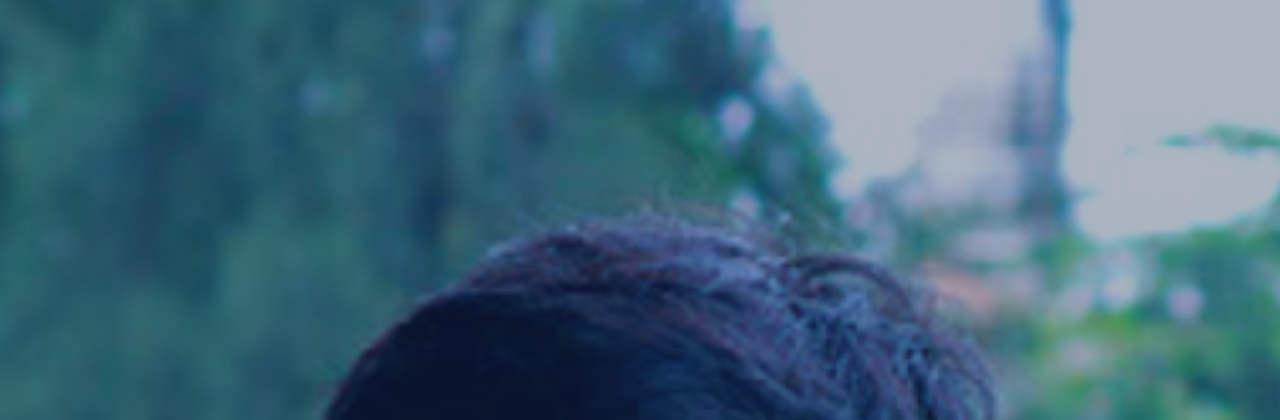
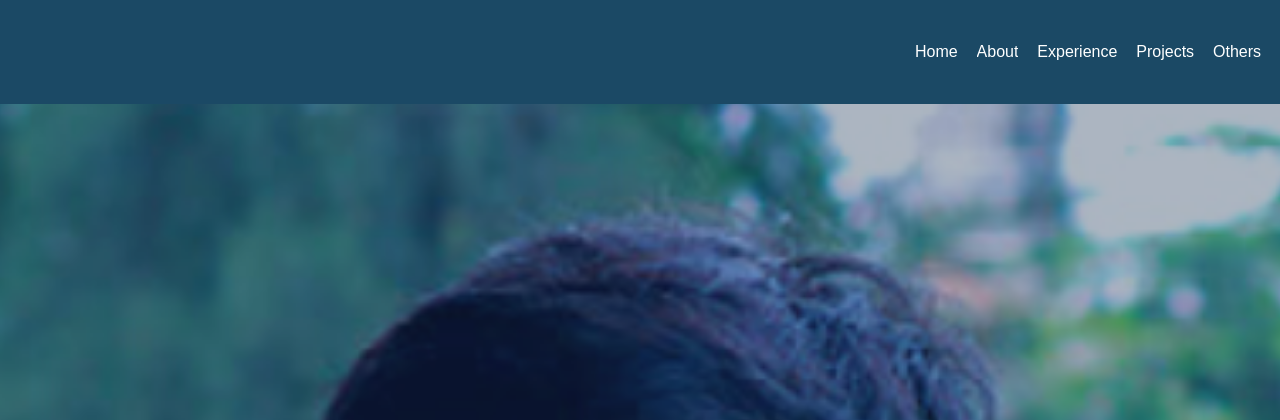
Before and after one commit to Zafyree3/Portfolio, a PHP site: page /index.html in a window 1280 px wide. Shown: the top 420 px of the page. Run offline with PHP 8.4, Linux system fonts and the light colour scheme; some web fonts are replaced.

Commit message:
cool thing with images
add for videos and project

```diff
--- a/index.html
+++ b/index.html
@@ -6,22 +6,22 @@
 
 <html>
     <body>
+        <div id="navBar" class="container">
+            <div id="navMain" class="nav">
+                <a href="#Home">Home</a>
+                <a href="#aboutCenter">About</a>
+                <a href="#expTitleText">Experience</a>
+                <a href="#projTitleText">Projects</a>
+                <a href="#othersTitleText">Others</a>
+            </div>
+        </div>
+
         <div id="Home" class="parallax container">
             <h1 id="NameHeader">Irman Zafyree</h1>
             <h3 id="NameSubHeader">Portfolio</h3>
         </div>
-        <!--<div id="WriteDiv" class="container">
-            <div class="pushLeft">
-                <h2>600 Write Up</h2>
-            </div>
-            <p>Artificial Intelligence (AI) has always interested me.
-                I first used AI in my Sec 3 Computing+ Coursework.
-                Implementing it into my team’s glove to recognise Sign Language gestures and translate them to letters.
-                Later, I went to a Python Programming Camp where I learned about reinforcement learning (RL) and insight into the coding industry.
-                Afterwards, I researched more about AI. I came across Long Short Term Memory (LSTM), a method to predict stocks, which I plan to do soon.
-                During my research, I found possible careers like data analyst and actuary which align with my interest.
-            </p>
-        </div> -->
+
+        <div id="aboutCenter" class="parallax centerer">
             <div id="About" class="container">
                 <div id="headerThird" class="container">
                     <p>About Me</p>
@@ -36,10 +36,11 @@
                     Coding Enthusiast<br>
                 </div>
             </div>
+        </div>
 
-        <div id="Experience" class="parallax container">
+        <div id="Experience" class="parallax container centerer">
             <div id="expTitle" class="pushLeft">
-                <h2>Coding Experiences</h2>
+                <h2 id="expTitleText">Coding Experiences</h2>
             </div>
             <div id="expDiv" class="container">
                 <div id="Row1" class="row">
@@ -57,7 +58,7 @@
 
         <div id="Projects" class="parallax container">
             <div id="projTitle" class="pushLeft">
-                <h2>My Projects</h2>
+                <h2 id="projTitleText">My Projects</h2>
             </div>
             <div id="projDiv" class="container">
                 <div id="Remi" class="container">
@@ -72,7 +73,7 @@
                     </div>
                 </div>
                 <div id="Grocemi" class="container">
-                    <h3 style = "font-weight: lighter;">Grocemi</h3>
+                    <h3 style = "font-weight: lighter;">Grocermi</h3>
                     <p>Swift Accelerator Programme</p> <br>
                     <div id="GrocemiImg" class="hscroll">
                         <video src="./Assets/test.mp4" controls class="projImg"></video>
@@ -100,21 +101,21 @@
             </div>
         </div>
 
-        <div id="Others" class="parallax container">
+        <div id="Others" class="parallax container centerer">
             <div id="othersTitle" class="pushLeft">
-                <h2>Other</h2>
+                <h2 id="othersTitleText">Other</h2>
             </div>
             <div id="othersContainer" class="container">
                 <div id="othersDiv" class="hscroll">
-                    <img src="./Assets/Cert1.jpg" alt="Certificate" class="certImg">
-                    <img src="./Assets/Cert2.jpg" alt="Certificate" class="certImg">
-                    <img src="./Assets/Cert9.jpg" alt="Certificate" class="certImg">
-                    <img src="./Assets/Cert3.jpg" alt="Certificate" class="certImg">
-                    <img src="./Assets/Cert4.jpg" alt="Certificate" class="certImg">
-                    <img src="./Assets/Cert8.jpg" alt="Certificate" class="certImg">
-                    <img src="./Assets/Cert5.jpg" alt="Certificate" class="certImg">
-                    <img src="./Assets/Cert6.jpg" alt="Certificate" class="certImg">
-                    <img src="./Assets/Cert7.jpg" alt="Certificate" class="certImg">
+                    <img src="./Assets/Cert1.jpg" alt="Certificate" class="certImg" onClick="openModal(this)">
+                    <img src="./Assets/Cert2.jpg" alt="Certificate" class="certImg" onClick="openModal(this)">
+                    <img src="./Assets/Cert9.jpg" alt="Certificate" class="certImg" onClick="openModal(this)">
+                    <img src="./Assets/Cert3.jpg" alt="Certificate" class="certImg" onClick="openModal(this)">
+                    <img src="./Assets/Cert4.jpg" alt="Certificate" class="certImg" onClick="openModal(this)">
+                    <img src="./Assets/Cert8.jpg" alt="Certificate" class="certImg" onClick="openModal(this)">
+                    <img src="./Assets/Cert5.jpg" alt="Certificate" class="certImg" onClick="openModal(this)">
+                    <img src="./Assets/Cert6.jpg" alt="Certificate" class="certImg" onClick="openModal(this)">
+                    <img src="./Assets/Cert7.jpg" alt="Certificate" class="certImg" onClick="openModal(this)">
                 </div>
             </div>
         </div>
@@ -123,5 +124,22 @@
             <h1 id="EndHeader">Thank You So Much</h1>
             <p id="EndSubHeader">More Coming Soon</p>
         </div>
+
+        <div id="imgModal" class="modal">
+            <span class="close" onClick="closeModal()">&times;</span>
+            <img class="modal-content" id="ModalImg">
+            <div id="caption"></div>
+        </div>
+
+        <script>
+            function openModal(img) {
+                document.getElementById("ModalImg").src = img.src;
+                document.getElementById("caption").innerHTML = img.alt;
+                document.getElementById("imgModal").style.display = "block";
+            }
+            function closeModal() {
+                document.getElementById("imgModal").style.display = "none";
+            }
+        </script>
     </body>
 </html>
--- a/style.css
+++ b/style.css
@@ -35,6 +35,7 @@ h1 {
 }
 h2 {
     font-size: 4rem;
+    padding-top: 7vh;
 }
 h3 {
     font-size: 3rem;
@@ -60,7 +61,7 @@ p {
     padding: 5rem;
     text-align: left;
 }
-#About{
+#About {
     flex-direction: row;
     flex-grow: 1;
     justify-content: space-evenly;
@@ -92,6 +93,7 @@ p {
     font-size: 2.5rem;
     color: #1B4965;
 }
+
 #Experience, #Projects {
     height: fit-content;
 }
@@ -123,6 +125,7 @@ p {
 #projDiv{
     background-color: #1B4965;
 }
+
 .hscroll {
     width: 80%;
     height: 30vh;
@@ -171,3 +174,97 @@ p {
     aspect-ratio: 16/9;
     object-fit: contain;
 }
+
+#othersDiv .certImg{
+    filter:brightness(1);
+    transition: 1s;
+}
+
+#othersDiv .certImg:hover{
+    filter:brightness(0.8);
+    transition: 1s;
+    cursor: pointer;
+}
+
+.modal {
+    display: none;
+    position: fixed;
+    z-index: 1;
+    padding-top: 100px;
+    left: 0;
+    top: 0;
+    width: 100%;
+    height: 100%;
+    overflow: auto;
+    background-color: rgb(0,0,0);
+    background-color: rgba(0,0,0,0.9);
+}
+
+.close {
+    position: absolute;
+    top: 15px;
+    right: 35px;
+    color: #f1f1f1;
+    font-size: 40px;
+    font-weight: bold;
+    transition: 0.3s;
+}
+
+.close:hover,
+.close:focus {
+    color: #bbb;
+    text-decoration: none;
+    cursor: pointer;
+}
+
+.modal-content {
+    margin: auto;
+    display: block;
+    height: 60%;
+    aspect-ratio: 16/9;
+    object-fit: contain;
+}
+
+#caption {
+    margin: auto;
+    display: block;
+    width: 80%;
+    max-width: 700px;
+    text-align: center;
+    color: #ccc;
+    padding: 10px 0;
+    height: 150px;
+}
+
+.modal-content, #caption {
+    animation-name: zoom;
+    animation-duration: 0.6s;
+}
+
+@keyframes zoom {
+    from {transform: scale(0.1)}
+    to {transform: scale(1)}
+}
+#navBar{
+    position:fixed;
+    height: 4vh;
+    background-color: #1B4965;
+    width: 100%;
+    flex-direction: row;
+    justify-content: right;
+    align-items: center;
+}
+
+.nav {
+    display: flex;
+    flex-direction: row;
+    width: 30%;
+    justify-content: space-evenly;
+}
+.centerer {
+    display: flex;
+    justify-content: center;
+    align-items: center;
+    width: 100vw;
+    height: 100vh;
+}
```
Lines whose indentation alone changed are shown as unchanged.
